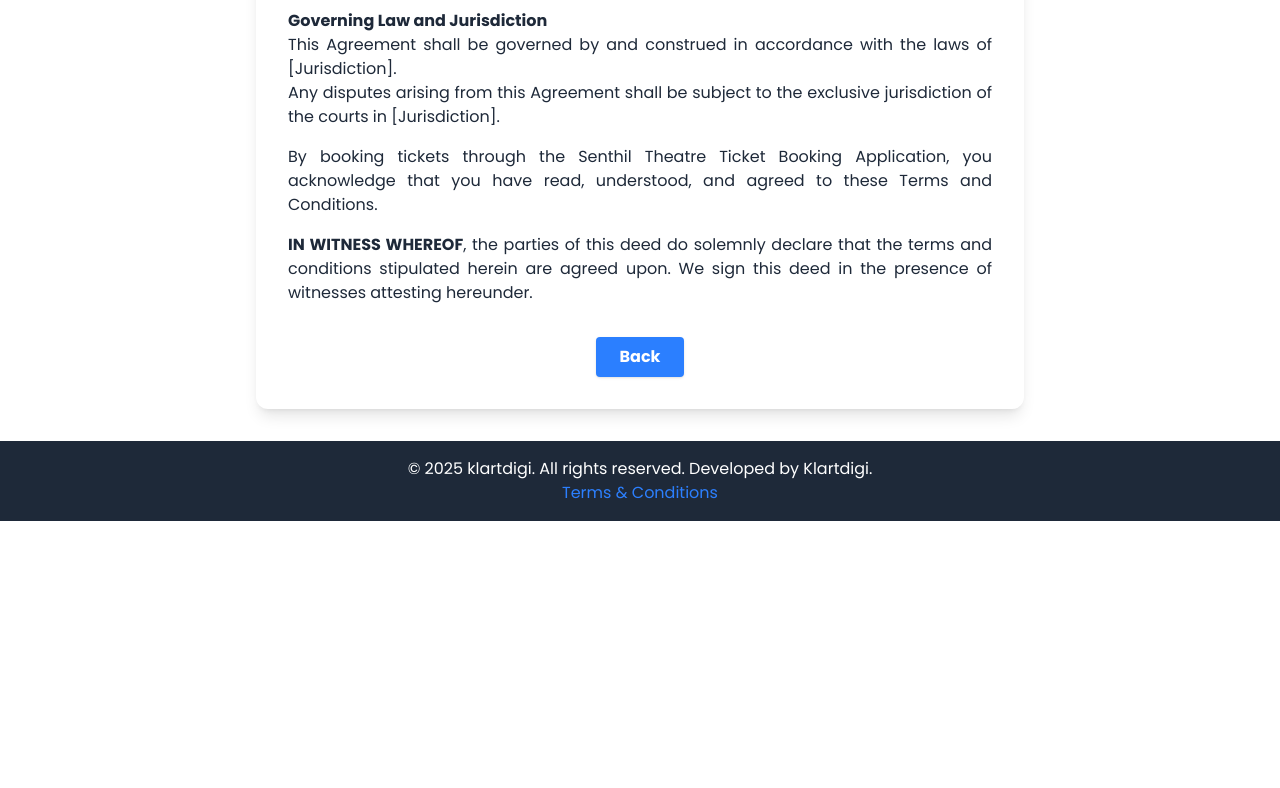
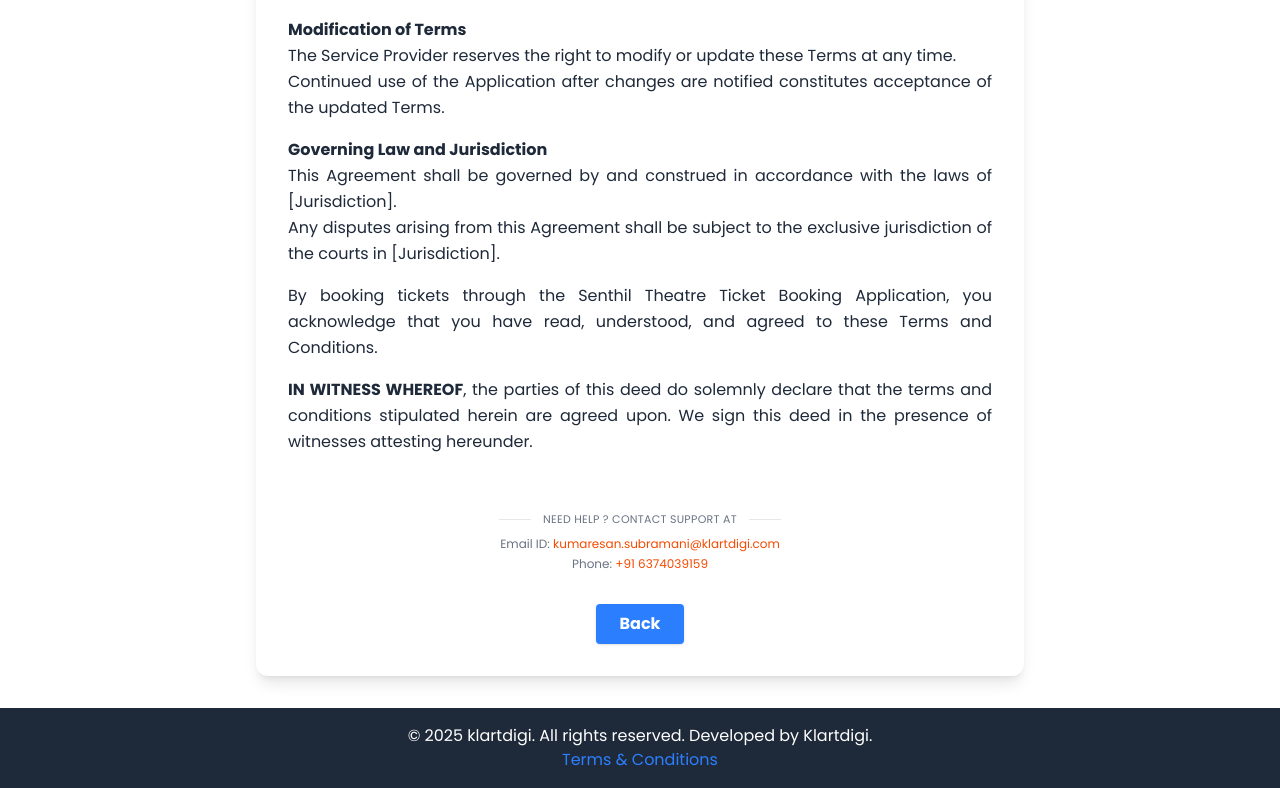
Before and after one commit to Klartdigi-Senthil-theatre/Website, a React (Vite) app: page /terms-and-conditions in a window 1280 px wide. Shown: the part 1891-2679 px from the top of the page. Before the commit the page ends 2412 px from the top, so only its background shows below. Built offline with nearby package versions, Linux system fonts and the light colour scheme.

Commit message:
Enhance Terms and Conditions page with improved formatting and added contact support section

```diff
--- a/src/pages/TermsAndConditions.jsx
+++ b/src/pages/TermsAndConditions.jsx
@@ -3,9 +3,9 @@ import React from "react";
 const TermsAndConditions = () => (
   <div className="max-w-3xl mx-auto p-8 bg-white rounded-xl shadow-lg mt-8 mb-8">
     <h1 className="text-2xl font-bold mb-4 text-orange-700">Terms and Conditions</h1>
-    <div className="text-gray-800 text-justify space-y-4">
+    <div className="text-gray-800 text-justify space-y-4 leading-relaxed">
       <p><strong>THIS AGREEMENT</strong> (the “Agreement”) is made and entered on [Date], between the following parties for the purpose of governing the use of the Senthil Theatre Ticket Booking Application (referred to as the "Service") provided by Senthil Theatre (referred to as "Service Provider").</p>
-      <p><strong>Senthil Theatre</strong>, having its registered business at [Kattuputhur, Tamil Nadu 621207], herein referred to as "the Sole propertiorship", is represented by [K V Planivel, SolePropertior] (referred to as the “Service Provider”).</p>
+      <p><strong>Senthil Theatre</strong>, having its registered business at [Kattuputhur, Tamil Nadu 621207], herein referred to as "the sole proprietorship", is represented by [K V Planivel, Sole Proprietor] (referred to as the “Service Provider”).</p>
       <p><strong>Purpose of the Agreement</strong><br />
         The purpose of this contract is to provide the terms and conditions for accessing and using the Senthil Theatre Ticket Booking Application and related services.</p>
       <p><strong>User Accounts</strong><br />
@@ -49,6 +49,24 @@ const TermsAndConditions = () => (
       <p>By booking tickets through the Senthil Theatre Ticket Booking Application, you acknowledge that you have read, understood, and agreed to these Terms and Conditions.</p>
       <p><strong>IN WITNESS WHEREOF</strong>, the parties of this deed do solemnly declare that the terms and conditions stipulated herein are agreed upon. We sign this deed in the presence of witnesses attesting hereunder.</p>
     </div>
+
+    {/* Contact Support - Separated for clarity */}
+    <div className="mt-8 pt-6">
+      <div className="flex items-center justify-center mb-2" aria-label="Support section">
+        <div className="h-px w-8 bg-gray-200"></div>
+        <span className="mx-3 text-[11px] tracking-wide uppercase text-gray-500">Need help ? Contact support at</span>
+        <div className="h-px w-8 bg-gray-200"></div>
+      </div>
+      <div className="text-center text-xs text-gray-500 space-y-1">
+        <p>
+          Email ID: <a href="mailto:kumaresan.subramani@klartdigi.com" className="text-orange-600 hover:text-orange-700 hover:underline underline-offset-2">kumaresan.subramani@klartdigi.com</a>
+        </p>
+        <p>
+          Phone: <a href="tel:+916374039159" className="text-orange-600 hover:text-orange-700 hover:underline underline-offset-2">+91 6374039159</a>
+        </p>
+      </div>
+    </div>
+
     <div className="flex justify-center mt-8">
       <button
         className="bg-blue-500 hover:bg-blue-700 text-white font-bold py-2 px-6 rounded shadow"
```
Lines whose indentation alone changed are shown as unchanged.
